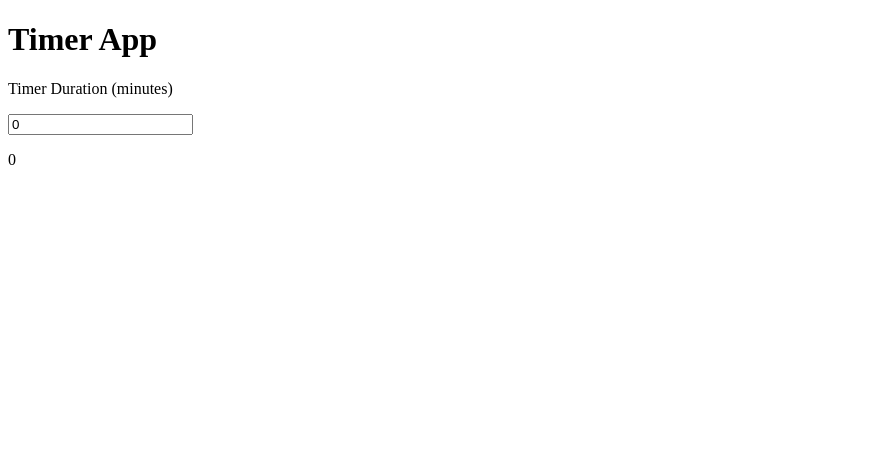
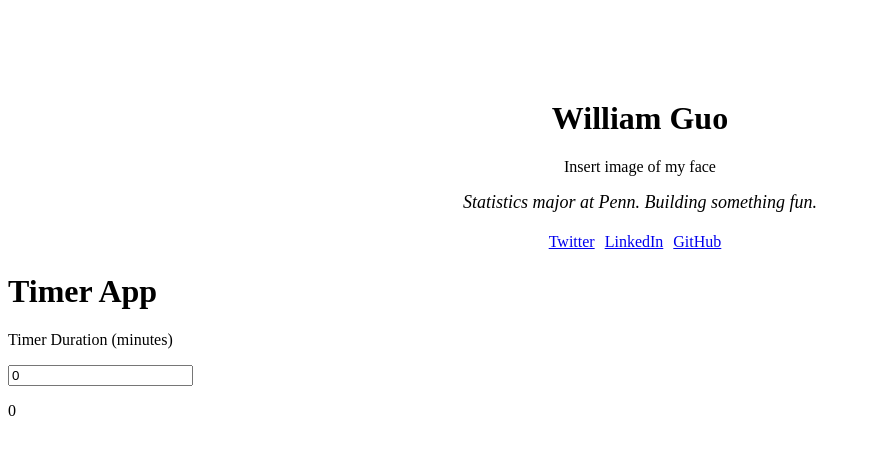
Before and after one commit to willdguo/Cowork, a React (Create React App) app: page / in a window 1280 px wide. Shown: the top 454 px of the page, without its empty margins (0-871 px from the left). Built offline with nearby package versions, Linux system fonts and the light colour scheme.

Commit message:
blog init

```diff
--- a/package.json
+++ b/package.json
@@ -1,5 +1,5 @@
 {
-  "name": "timekeeper",
+  "name": "willdguo",
   "version": "0.1.0",
   "private": true,
   "dependencies": {
--- a/public/index.html
+++ b/public/index.html
@@ -3,12 +3,28 @@
   <head>
 
     <style>
-      /* #visual {
-        overflow-wrap: break-word;
-        word-wrap: break-word;
-        word-break: break-word;
-        background-color: black
-      } */
+
+      .container {
+        text-align: center;
+        margin-top: 100px;
+      }
+
+      .bio {
+        font-size: 18px;
+        margin-top: 10px;
+        font-style: italic;
+      }
+
+
+      .social-links {
+        margin-top: 20px;
+      }
+
+      .social-links a {
+        display: inline-block;
+        margin-right: 10px;
+      }
+
     </style>
 
     <meta charset="utf-8" />
--- a/src/App.js
+++ b/src/App.js
@@ -48,9 +48,32 @@ function App() {
     setStopwatch(Number(time))
   }
 
+
+  /* stuff to add:
+  <img src="twitter.png" alt="Twitter" />
+  <img src="linkedin.png" alt="LinkedIn" />
+  <img src="github.png" alt="GitHub" />
+
+  <img src="img.png" alt="My Face" />
+  */
   return (
 
     <div>
+
+      <div class="container">
+
+        <h1> William Guo </h1>
+        <p> Insert image of my face </p>
+        <p class="bio"> Statistics major at Penn. Building something fun. </p>
+
+        <div class="social-links">
+          <a href="https://twitter.com/willdguo"> Twitter </a>
+          <a href="https://www.linkedin.com/in/william-guo-0b458118a/"> LinkedIn </a>
+          <a href="https://github.com/willdguo"> GitHub </a>
+        </div>
+
+      </div>
+
       <h1> Timer App </h1>
 
       <form onSubmit = {onSubmit}>
```
